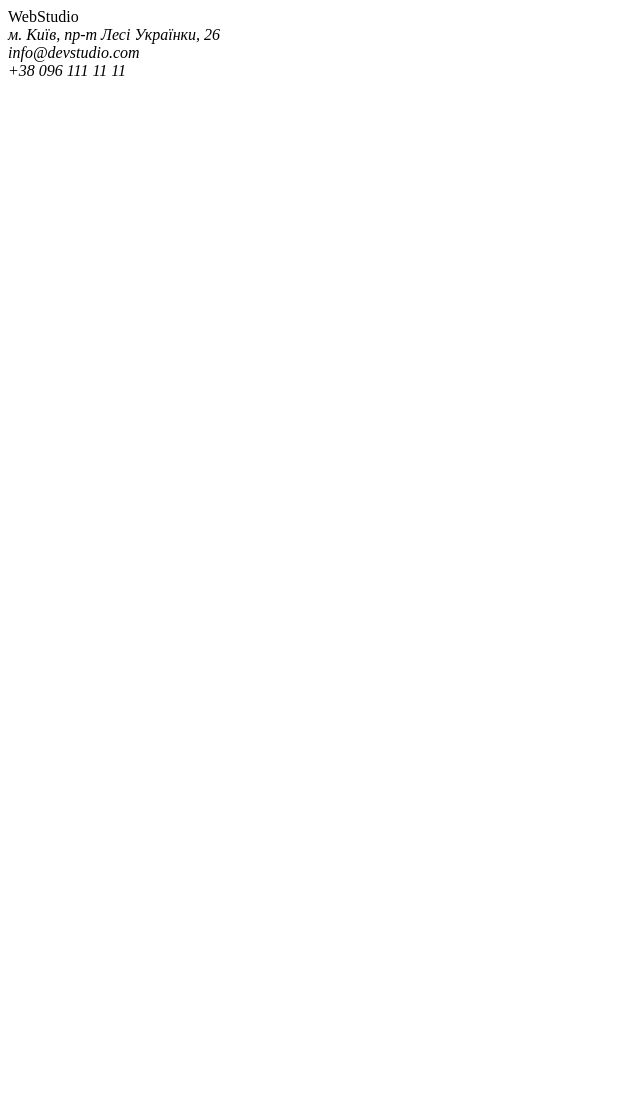
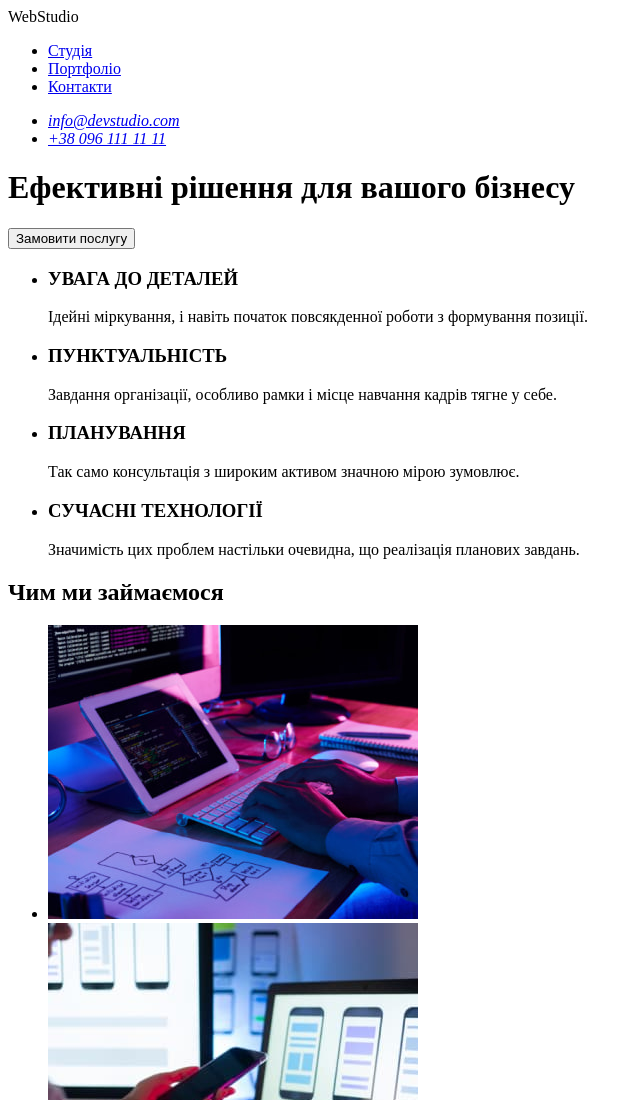
Before and after one commit to Lakanna/goit-markup-hw-01, a plain HTML site: page index.html in a window 1280 px wide. Shown: the top 1100 px of the page, without its empty margins (0-643 px from the left). Before the commit the page ends 800 px from the top, so only its background shows below. Drawn offline with Linux system fonts and the light colour scheme.

Commit message:
Update index.html

```diff
--- a/index.html
+++ b/index.html
@@ -8,6 +8,140 @@
   </head>
 
   <body>
+    <!-- шапка веб сторінки -->
+    <header>
+      <div>
+        <!-- логотип компанії -->
+        <a>WebStudio</a>
+
+        <!-- навігація по сторінці -->
+        <nav>
+          <ul>
+            <li>
+              <a href="#">Студія</a>
+            </li>
+            <li>
+              <a href="#">Портфоліо</a>
+            </li>
+            <li>
+              <a href="#">Контакти</a>
+            </li>
+          </ul>
+        </nav>
+
+        <!-- пошта і телефон -->
+        <address>
+          <ul>
+            <li>
+              <a href="mailto:info@devstudio.com">info@devstudio.com</a>
+            </li>
+            <li>
+              <a href="tell:+380961111111">+38 096 111 11 11</a>
+            </li>
+          </ul>
+        </address>
+      </div>
+
+      <div>
+        <!-- назва і кнопка -->
+        <h1>Ефективні рішення для вашого бізнесу</h1>
+        <button type="button">Замовити послугу</button>
+      </div>
+    </header>
+
+    <main>
+      <!-- особливості -->
+      <section>
+        <ul>
+          <li>
+            <h3>УВАГА ДО ДЕТАЛЕЙ</h3>
+            <p>
+              Ідейні міркування, і навіть початок повсякденної роботи з
+              формування позиції.
+            </p>
+          </li>
+          <li>
+            <h3>ПУНКТУАЛЬНІСТЬ</h3>
+            <p>
+              Завдання організації, особливо рамки і місце навчання кадрів тягне
+              у себе.
+            </p>
+          </li>
+          <li>
+            <h3>ПЛАНУВАННЯ</h3>
+            <p>
+              Так само консультація з широким активом значною мірою зумовлює.
+            </p>
+          </li>
+          <li>
+            <h3>СУЧАСНІ ТЕХНОЛОГІЇ</h3>
+            <p>
+              Значимість цих проблем настільки очевидна, що реалізація планових
+              завдань.
+            </p>
+          </li>
+        </ul>
+      </section>
+
+      <!-- чим ми займаємось -->
+      <section>
+        <h2>Чим ми займаємося</h2>
+
+        <ul>
+          <li>
+            <img
+              src="./images/img.jpg"
+              alt="Планшет, клавіатура і руки кодувальника"
+              width="370"
+            />
+          </li>
+          <li>
+            <img
+              src="./images/img(1).jpg"
+              alt="Створення макету застосунку на
+            ноутбуці"
+              width="370"
+            />
+          </li>
+          <li>
+            <img
+              src="./images/img(2).jpg"
+              alt="Вибір кольору з палітри при дизайні"
+              width="370"
+            />
+          </li>
+        </ul>
+      </section>
+
+      <!-- наша команда -->
+      <section>
+        <h2>Наша команда</h2>
+
+        <!-- фотографії з підписами -->
+        <ul>
+          <li>
+            <img src="./images/photo4.jpg" alt="Ігор Дем'яненко" width="270" />
+            <p>Ігор Дем'яненко</p>
+            <p>Product Designer</p>
+          </li>
+          <li>
+            <img src="./images/photo3.jpg" alt="Ольга Рєпіна" width="270" />
+            <p>Ольга Рєпіна</p>
+            <p>Frontend Developer</p>
+          </li>
+          <li>
+            <img src="./images/photo2.jpg" alt="Микола Тарасов" width="270" />
+            <p>Микола Тарасов</p>
+            <p>Marketing</p>
+          </li>
+          <li>
+            <img src="./images/photo1.jpg" alt="Михайло Єрмаков" width="270" />
+            <p>Михайло Єрмаков</p>
+            <p>UI Designer</p>
+          </li>
+        </ul>
+      </section>
+    </main>
 
     <footer>
       <!-- логотип компанії -->
```
